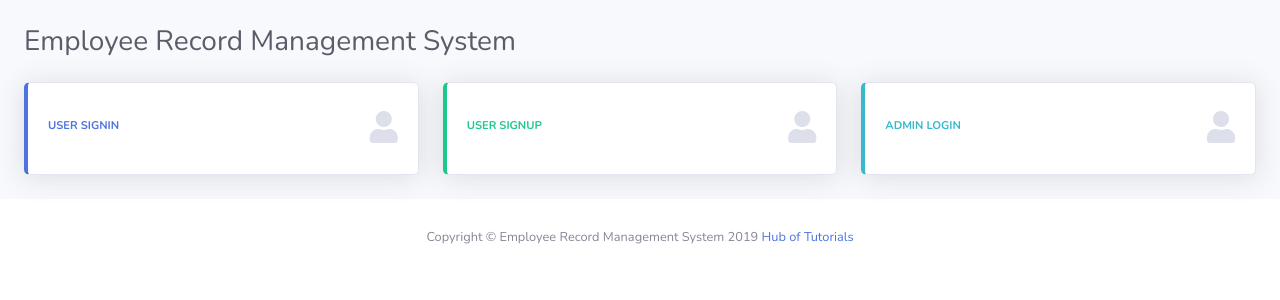
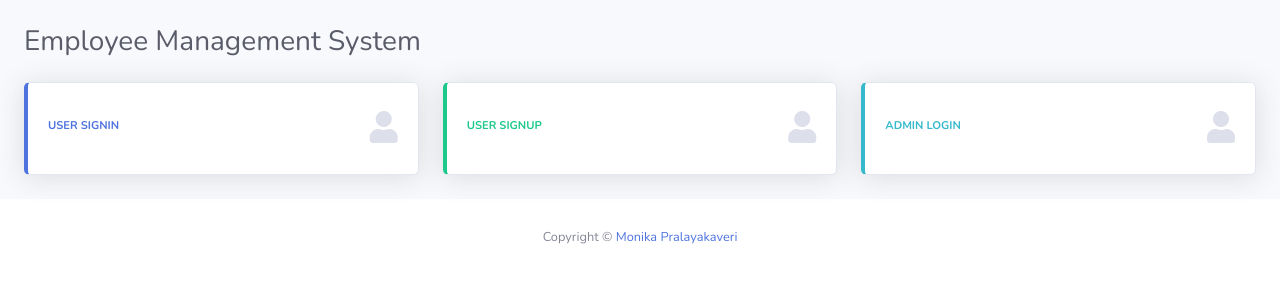
Before and after one commit to MonikaPralayakaveri/Employee-Management-System, a PHP site: page / in a window 1280 px wide. Shown: the top 300 px of the page. Run offline with PHP 8.4, Linux system fonts and the light colour scheme.

Commit message:
Padding issues

```diff
--- a/Database/ermsdb.sql
+++ b/Database/ermsdb.sql
@@ -120,7 +120,9 @@ CREATE TABLE `tbladmin` (
 --
 
 INSERT INTO `tbladmin` (`ID`, `AdminName`, `AdminuserName`, `Password`, `AdminRegdate`) VALUES
-(1, 'Admin User', 'Admin', 'Test@123', '2019-05-17 16:52:45');
+(1, 'Admin User', 'Admin', 'Test@123', '1970-01-01 05:30:00');
+INSERT INTO `tbladmin` (`ID`, `AdminName`, `AdminuserName`, `Password`, `AdminRegdate`) VALUES
+(2, 'Monika Pralayakaveri', 'Monika', 'Moni', NOW());
 
 --
 -- Indexes for dumped tables
--- a/admin/index.php
+++ b/admin/index.php
@@ -45,7 +45,7 @@ if(isset($_POST['login']))
 <body class="bg-gradient-primary">
 
   <div class="container">
-      <h3 align="center" style="color: black; padding-top: 2%">Employee Managment System</h3>
+      <h3 align="center" style="color: white; padding-top: 2%">Employee Managment System</h3>
 
     <!-- Outer Row -->
     <div class="row justify-content-center">
--- a/includes/footer.php
+++ b/includes/footer.php
@@ -1,8 +1,8 @@
-   <footer class="sticky-footer bg-white">
+<footer class="sticky-footer bg-white">
         <div class="container my-auto">
-         <div class="copyright text-center my-auto">
-            <span>Copyright &copy; Employee Record Management System 2019</span>
-			<a href="https://huboftutorials.com">Hub of Tutorials</a>
+          <div class="copyright text-center my-auto">
+          <span>Copyright &copy;</span>
+			<a href="https://www.linkedin.com/in/monika-pralayakaveri-35b957221/">Monika Pralayakaveri</a>
           </div>
         </div>
       </footer>
--- a/index.php
+++ b/index.php
@@ -39,7 +39,7 @@
 
           <!-- Page Heading -->
           <div class="d-sm-flex align-items-center justify-content-between mb-4" style="margin-top: 2%">
-            <h1 class="h3 mb-0 text-gray-800">Employee Record Management System</h1>
+            <h1 class="h3 mb-0 text-gray-800">Employee Management System</h1>
           </div>
 
           <div class="row">
```
